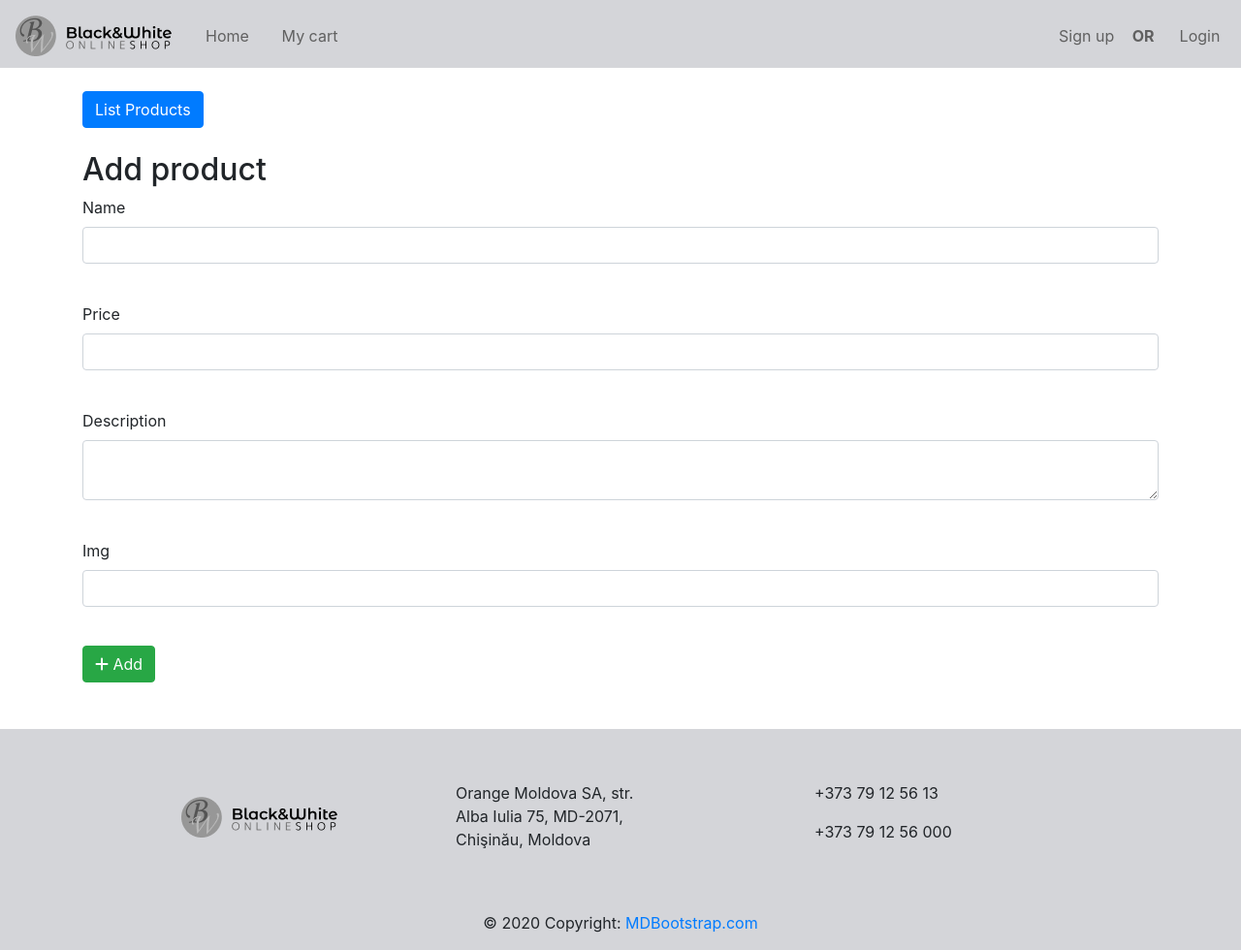
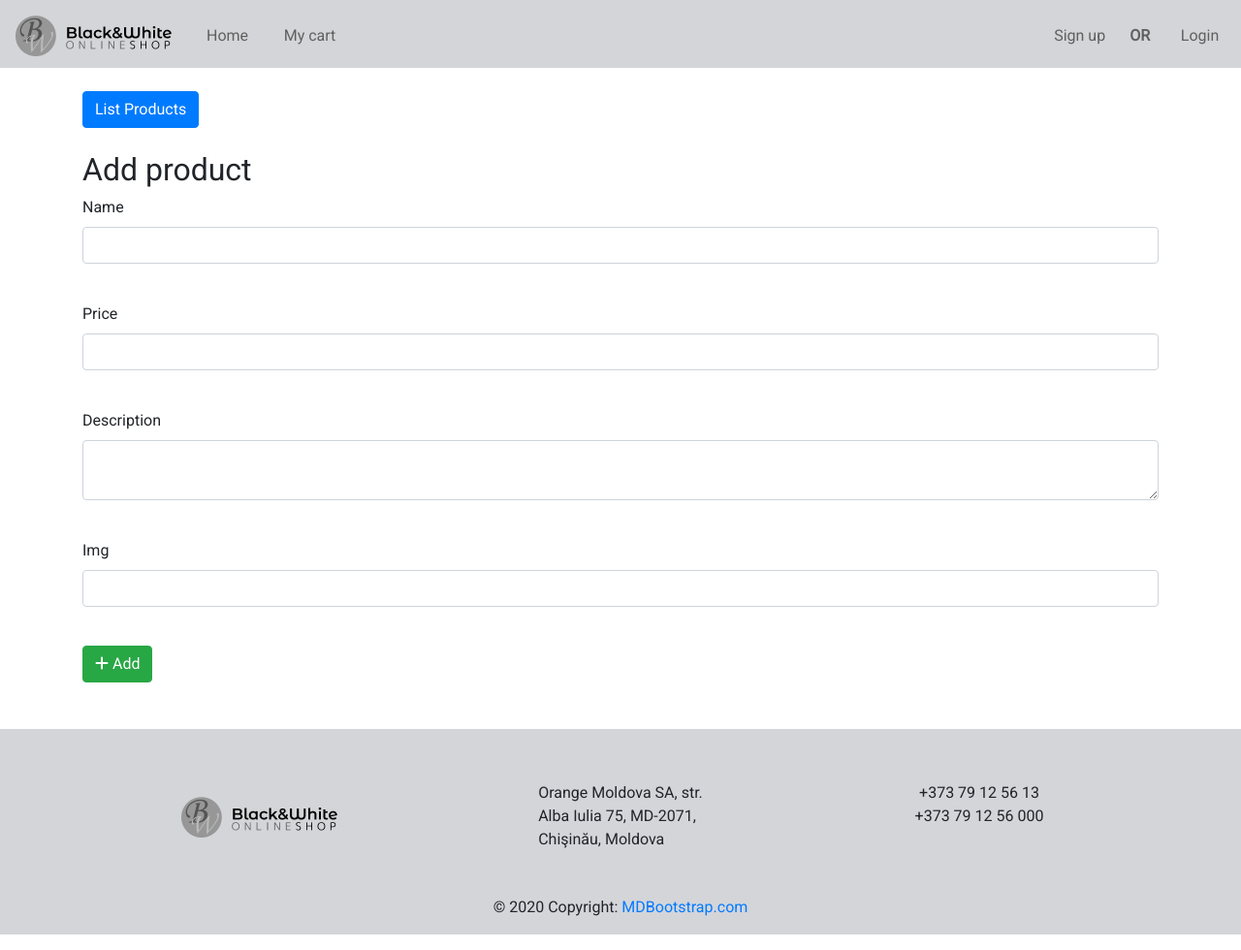
Before and after one commit to grubii/diplom, a Symfony app: template templates/product/new.html.twig in a window 1280 px wide. Shown: the whole page at 97% size. Run offline with Twig, Linux system fonts and the light colour scheme; the template is opened without the code that fills it, so the values that code supplies are empty; form fields are guessed from the names that the template uses; style sheets or scripts are compiled from the project's sources; some libraries are stand-ins or nearby versions.

Commit message:
banner height and clear sass

```diff
--- a/assets/css/app.scss
+++ b/assets/css/app.scss
@@ -1,14 +1,14 @@
+$back: #D4D5D9;
+$text: #606060;
+$center: 0 auto;
+
 body {
   background-color: lightgray;
-  font-family: 'Roboto', sans-serif;
-  color: #606060;
-
-  .nav_banner {
-    padding: 0;
-  }
+  font-family: 'Roboto', sans-serif!important;
+  color: $text;
 
   .navbar {
-    background: #D4D5D9;
+    background: $back;
     padding: 0 0 0 16px;
 
     .navbar-brand {
@@ -17,8 +17,9 @@ body {
       padding-top: 10px;
     }
 
-    .navbar-nav a {
-      color: #606060;
+    ul.navbar-nav {
+      a {
+        color: $text;
         width: 85px;
         text-align: center;
         height: 70px;
@@ -28,11 +29,11 @@ body {
           color: #fff;
         }
       }
-  }
 
-  ul.navbar-nav li {
+      li {
         b {
-      color: #606060;;
+          margin: 0 5px;
+          color: $text;
         }
 
         &:last-of-type {
@@ -40,13 +41,16 @@ body {
           right: 0;
         }
       }
+    }
+  }
+
 
   .carousel-caption {
     background: lightgray;
     background: rgba(26, 32, 60, 0.5);
     width: fit-content;
     border-radius: 3px;
-    margin: 0 auto;
+    margin: $center;
     padding: 10px;
   }
 
@@ -60,13 +64,13 @@ body {
 
   .product .card {
     img {
-      margin: 0 auto;
+      margin: $center;
       width: 400px;
     }
   }
 
   footer {
-    background: #D4D5D9;
+    background: $back;
 
     .row {
       margin: 30px 0 30px 0;
@@ -76,6 +80,8 @@ body {
       text-align: center;
 
       p {
+        margin: $center;
+        width: fit-content;
         text-align: left;
       }
     }
--- a/assets/js/app.js
+++ b/assets/js/app.js
@@ -24,5 +24,9 @@ import $ from 'jquery';
 
 import './carousel';
 
+$('.carousel-item img').attr("height", $(window).width() / 2 - 70);
+
+
+
 
 // console.log('Hello Webpack Encore! Edit me in assets/js/app.js');
--- a/templates/base.html.twig
+++ b/templates/base.html.twig
@@ -63,21 +63,21 @@
                     </ol>
                     <div class="carousel-inner">
                         <div class="carousel-item item1 active">
-                            <img class="d-block w-100" src="{{ asset('images/carousel/banner-fold.png') }}" height="650px" alt=".">
+                            <img class="d-block w-100" src="{{ asset('images/carousel/banner-fold.png') }}" alt=".">
                             <div class="carousel-caption d-none d-md-block">
                                 <h5>Galaxy Fold</h5>
                                 <p>Инновационный смартфон с гнущимся экраном.</p>
                             </div>
                         </div>
                         <div class="carousel-item item2">
-                            <img class="d-block w-100" src="{{ asset('images/carousel/moto-banner.png') }}" height="650px" alt=".">
+                            <img class="d-block w-100" src="{{ asset('images/carousel/moto-banner.png') }}" alt=".">
                             <div class="carousel-caption d-none d-md-block">
                                 <h5>Motorola Razr</h5>
                                 <p>Возвращение к класике.</p>
                             </div>
                         </div>
                         <div class="carousel-item item3">
-                            <img class="d-block w-100" src="{{ asset('images/carousel/xr-banner.png') }}" height="650px" alt=".">
+                            <img class="d-block w-100" src="{{ asset('images/carousel/xr-banner.png') }}" alt=".">
                             <div class="carousel-caption d-none d-md-block">
                                 <h5>Iphone XR</h5>
                                 <p>Смартфон с головокружительным качеством видеосьёмки.</p>
```
Lines whose indentation alone changed are shown as unchanged.
